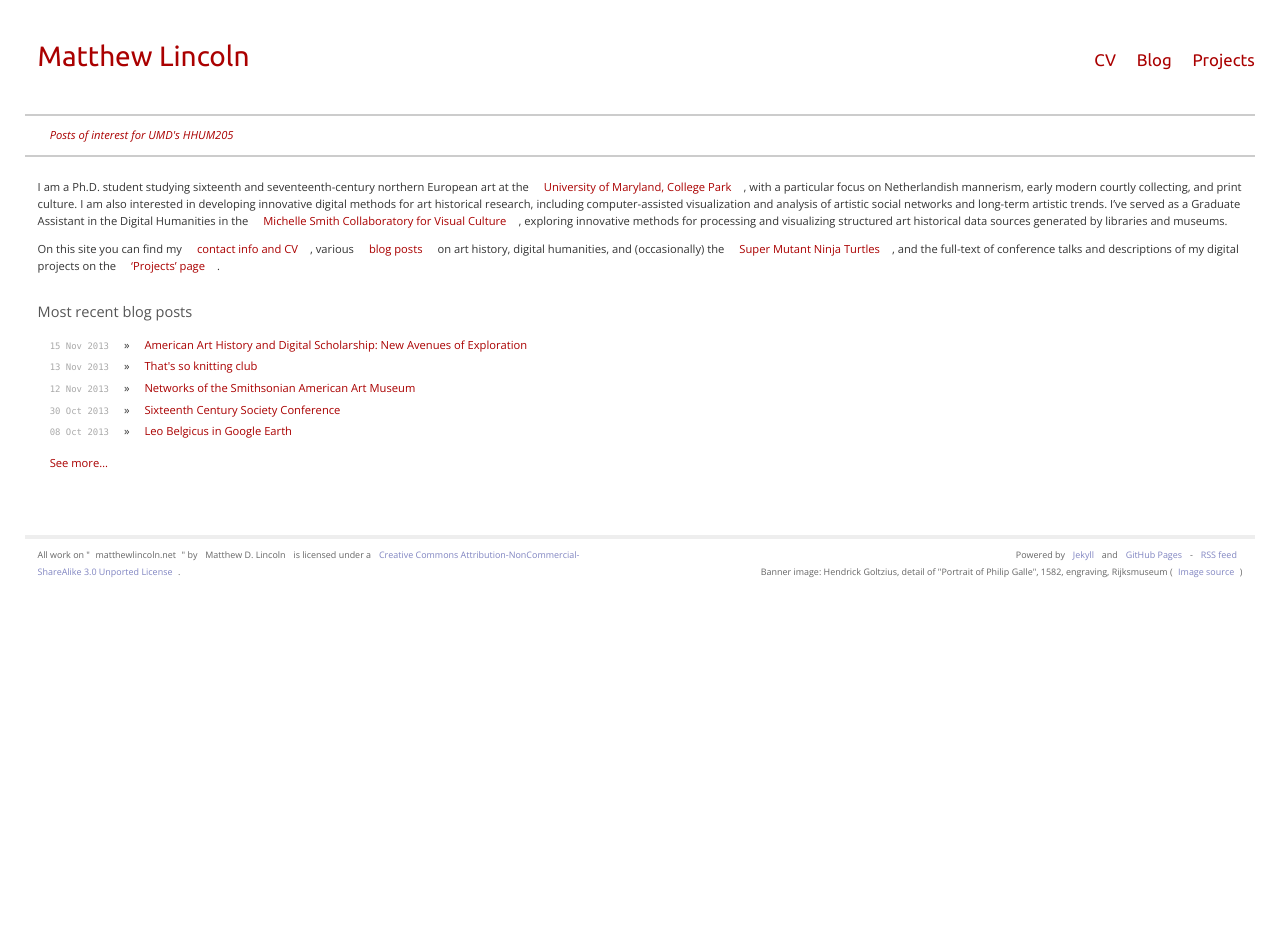
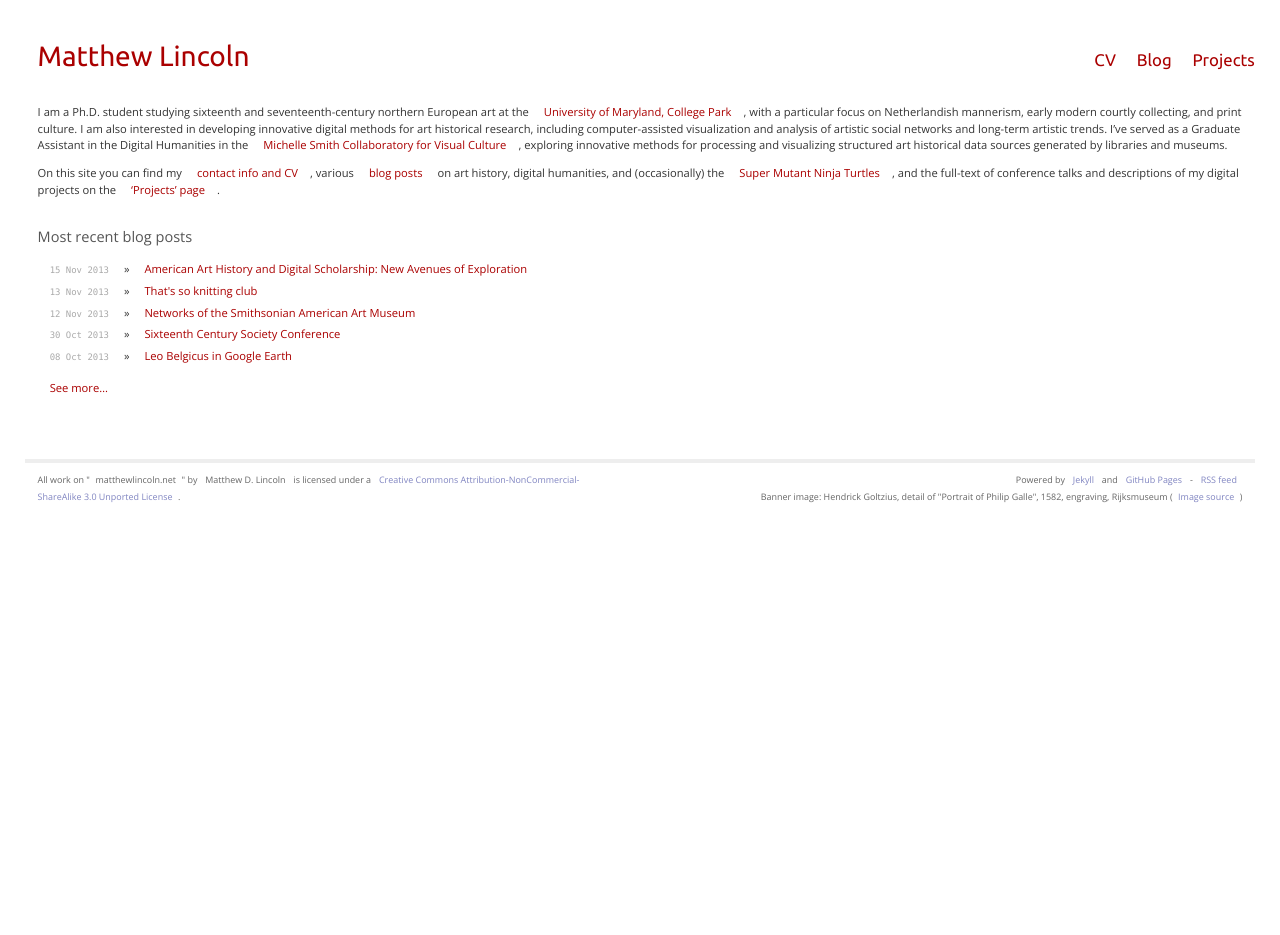
Before and after one commit to mdlincoln/mdlincoln.github.io, a Jekyll site: the page built from index.md, in a window 1280 px wide. Built offline with Jekyll 4.4.1, drawn with Linux system fonts in a browser that asks for light colours.

Commit message:
Remove HHUM aside on homepage

```diff
--- a/index.md
+++ b/index.md
@@ -3,10 +3,6 @@ layout: default
 title: Home
 show_title: false
 ---
-
-<aside>
-<p><a href="/hhum205.html">Posts of interest for UMD's HHUM205</a></p>
-</aside>
 
 I am a Ph.D. student studying sixteenth and seventeenth-century northern European art at the [University of Maryland, College Park](http://arthistory.umd.edu/graduate-students/Matthew%20Lincoln), with a particular focus on Netherlandish mannerism, early modern courtly collecting, and print culture. I am also interested in developing innovative digital methods for art historical research, including computer-assisted visualization and analysis of artistic social networks and long-term artistic trends. I've served as a Graduate Assistant in the Digital Humanities in the [Michelle Smith Collaboratory for Visual Culture](http://michellesmithcollaboratory.umd.edu/), exploring innovative methods for processing and visualizing structured art historical data sources generated by libraries and museums.
 
```
